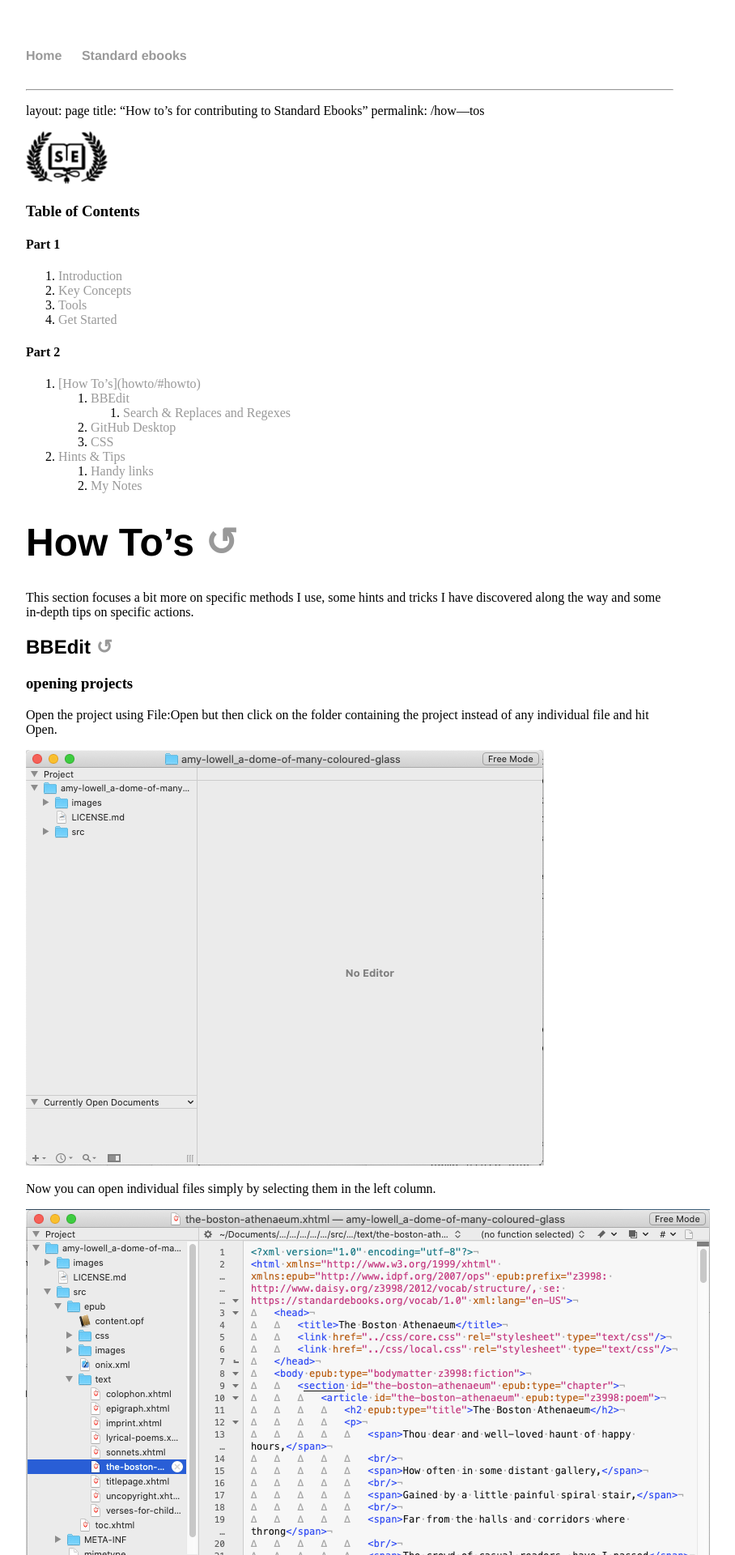
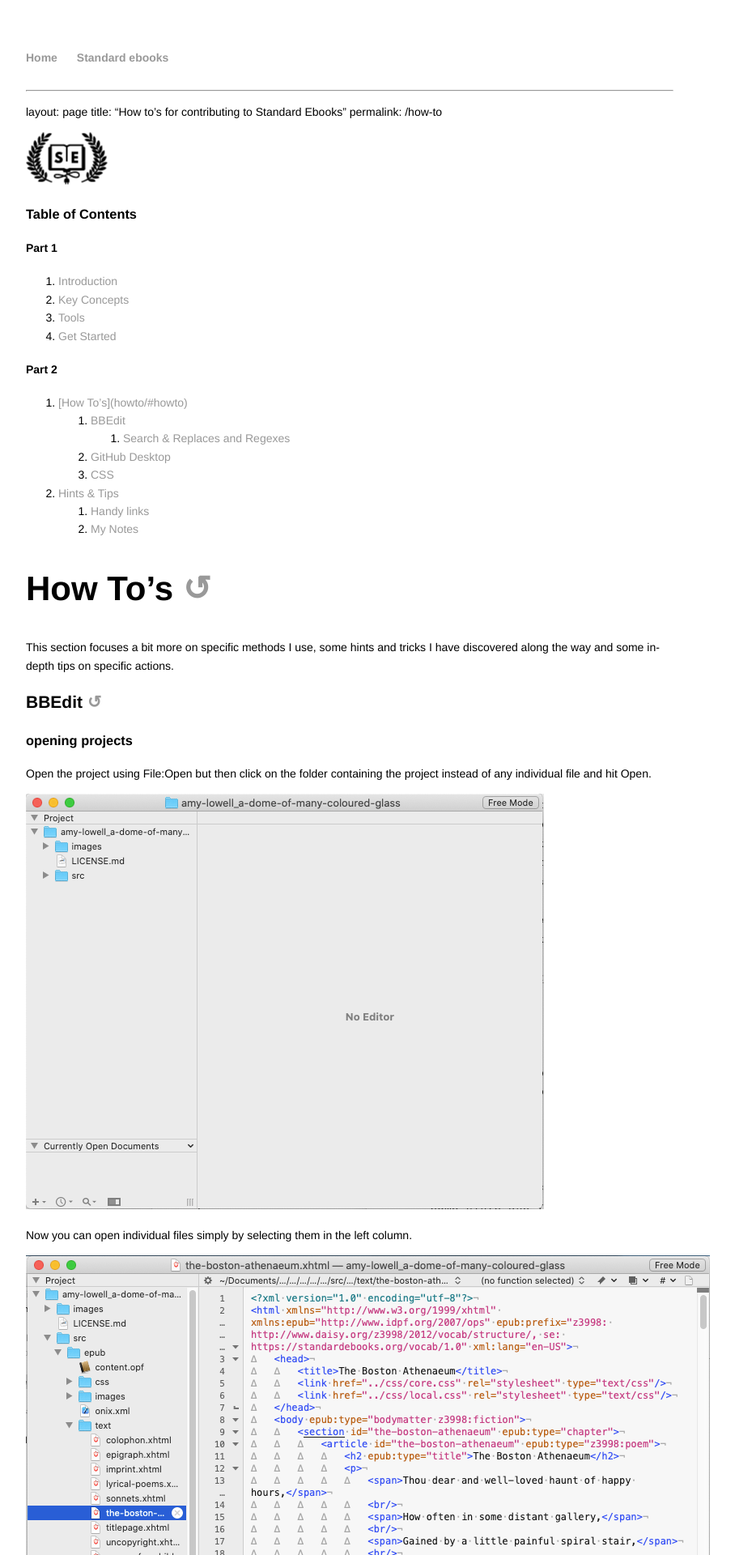
Before and after one commit to b-t-k/b-t-k.github.io, a Jekyll site: the page built from how-to/how-to.md, in a window 1280 px wide. Shown: the top 1920 px of the page at 81% size, without its empty margins (160-1068 px from the left). Built offline with Jekyll 4.4.1, drawn with Linux system fonts in a browser that asks for light colours; our own code applies the rules of GitHub Pages for plain Markdown files.

Commit message:
rename filfixes

```diff
--- a/css/style.css
+++ b/css/style.css
@@ -1,6 +1,9 @@
 body {
     margin: 60px auto;
     width: 70%;
+  font-family: Helvetica, arial, sans-serif;
+  font-size: 14px;
+  line-height: 1.6;
 }
 
 nav ul, footer ul {
--- a/howto/howto.md
+++ b/how-to/how-to.md
@@ -1,7 +1,7 @@
 ---
 layout: page
 title: “How to’s for contributing to Standard Ebooks"
-permalink: /how—tos
+permalink: /how-to
 
 ![standard ebooks logo](/images/selogo.png)
 
```
